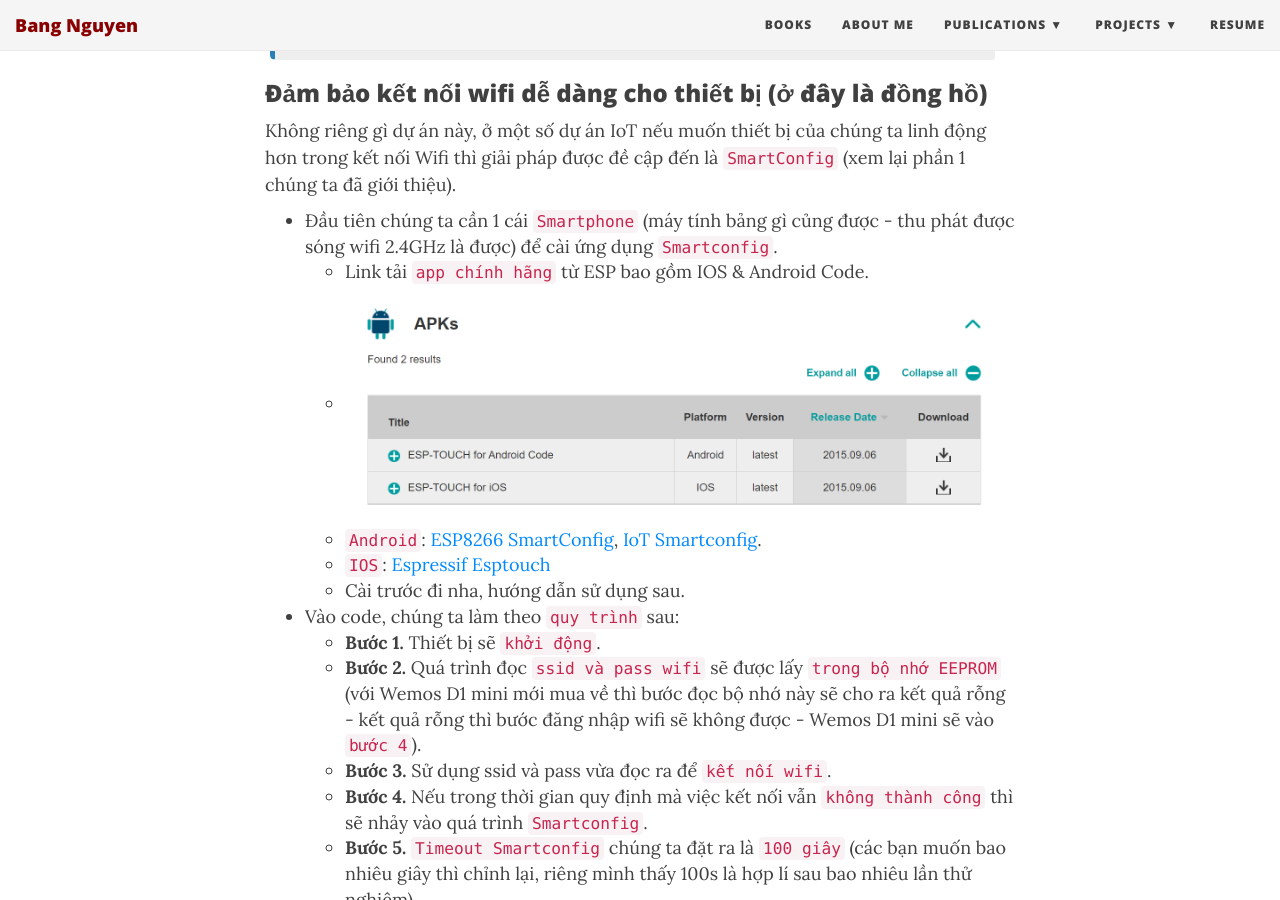
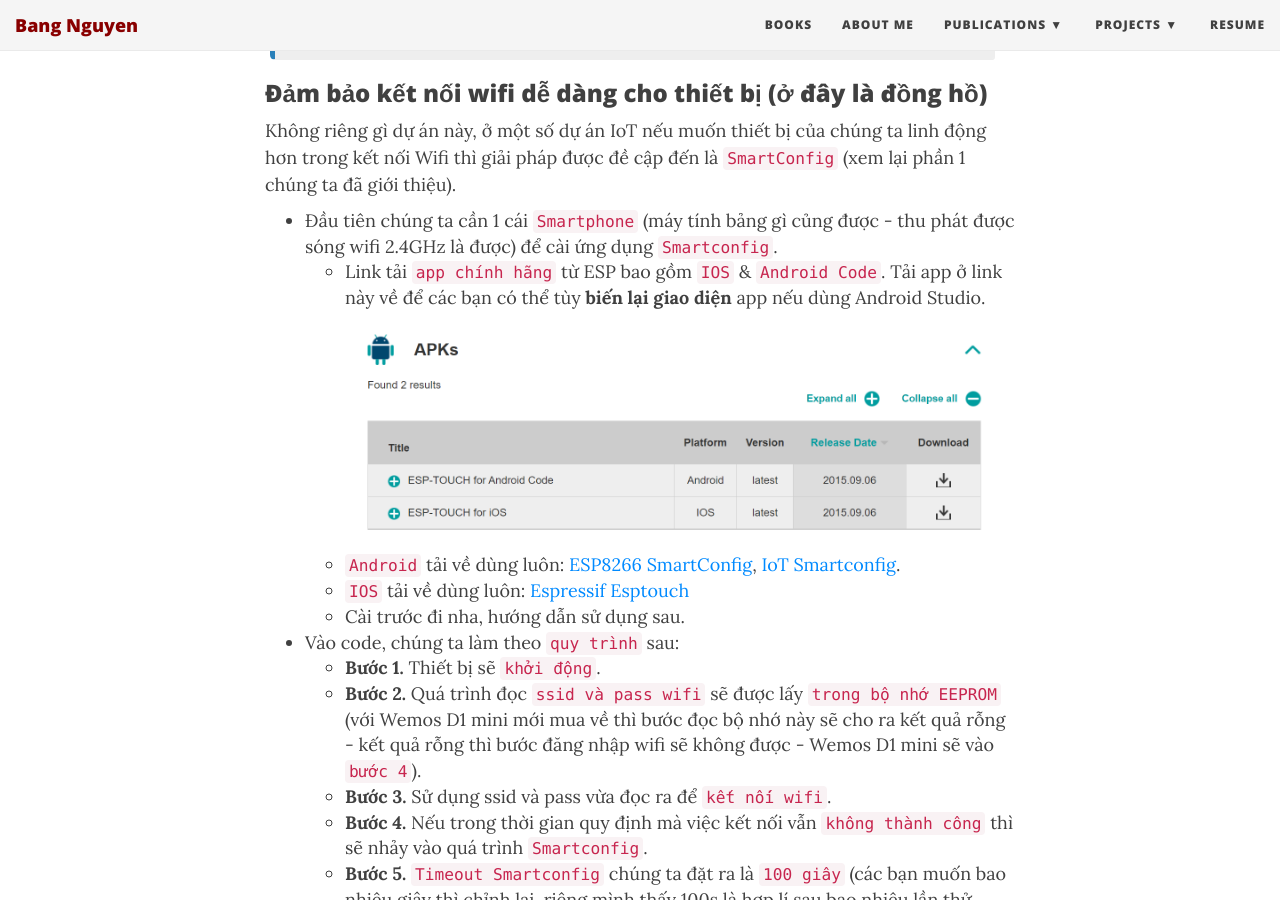
Before and after one commit to tramnguyencute/tramnguyencute.github.io, a Jekyll site: the page built from _posts/2020-01-23-smart-clock.md, in a window 1280 px wide and 900 px high, scrolled down 826 px. Built offline with Jekyll 4.4.1, drawn with Linux system fonts in a browser that asks for light colours; comment, search, counter and statistics services are not loaded.

Commit message:
Update 2020-01-23-smart-clock.md

```diff
--- a/_posts/2020-01-23-smart-clock.md
+++ b/_posts/2020-01-23-smart-clock.md
@@ -23,10 +23,10 @@
 ### Đảm bảo kết nối wifi dễ dàng cho thiết bị (ở đây là đồng hồ)
 Không riêng gì dự án này, ở một số dự án IoT nếu muốn thiết bị của chúng ta linh động hơn trong kết nối Wifi thì giải pháp được đề cập đến là `SmartConfig` (xem lại phần 1 chúng ta đã giới thiệu).
   - Đầu tiên chúng ta cần 1 cái `Smartphone` (máy tính bảng gì củng được - thu phát được sóng wifi 2.4GHz là được) để cài ứng dụng `Smartconfig`.
-    - Link tải [`app chính hãng`](https://www.espressif.com/en/products/software/esp-touch/resources) từ ESP bao gồm IOS & Android Code.
-    - ![Hình ảnh mô tả](/img/2020-01-23-smart-clock/APK_APP_SMARTCONFIG.png)
-    - `Android`: [ESP8266 SmartConfig](https://play.google.com/store/apps/details?id=com.cmmakerclub.iot.esptouch&hl=vi), [IoT Smartconfig](https://play.google.com/store/apps/details?id=com.iotmaker&hl=vi).
-    - `IOS`: [Espressif Esptouch](https://apps.apple.com/us/app/espressif-esptouch/id1071176700)
+    - Link tải [`app chính hãng`](https://www.espressif.com/en/products/software/esp-touch/resources) từ ESP bao gồm `IOS` & `Android Code`. Tải app ở link này về để các bạn có thể tùy **biến lại giao diện** app nếu dùng Android Studio.
+    ![Hình ảnh mô tả](/img/2020-01-23-smart-clock/APK_APP_SMARTCONFIG.png "Vào mục APKs để tải ứng dụng"){: .center-block :}
+    - `Android` tải về dùng luôn: [ESP8266 SmartConfig](https://play.google.com/store/apps/details?id=com.cmmakerclub.iot.esptouch&hl=vi), [IoT Smartconfig](https://play.google.com/store/apps/details?id=com.iotmaker&hl=vi).
+    - `IOS` tải về dùng luôn: [Espressif Esptouch](https://apps.apple.com/us/app/espressif-esptouch/id1071176700)
     - Cài trước đi nha, hướng dẫn sử dụng sau.
   - Vào code, chúng ta làm theo `quy trình` sau:
     - **Bước 1.** Thiết bị sẽ `khởi động`.
```
